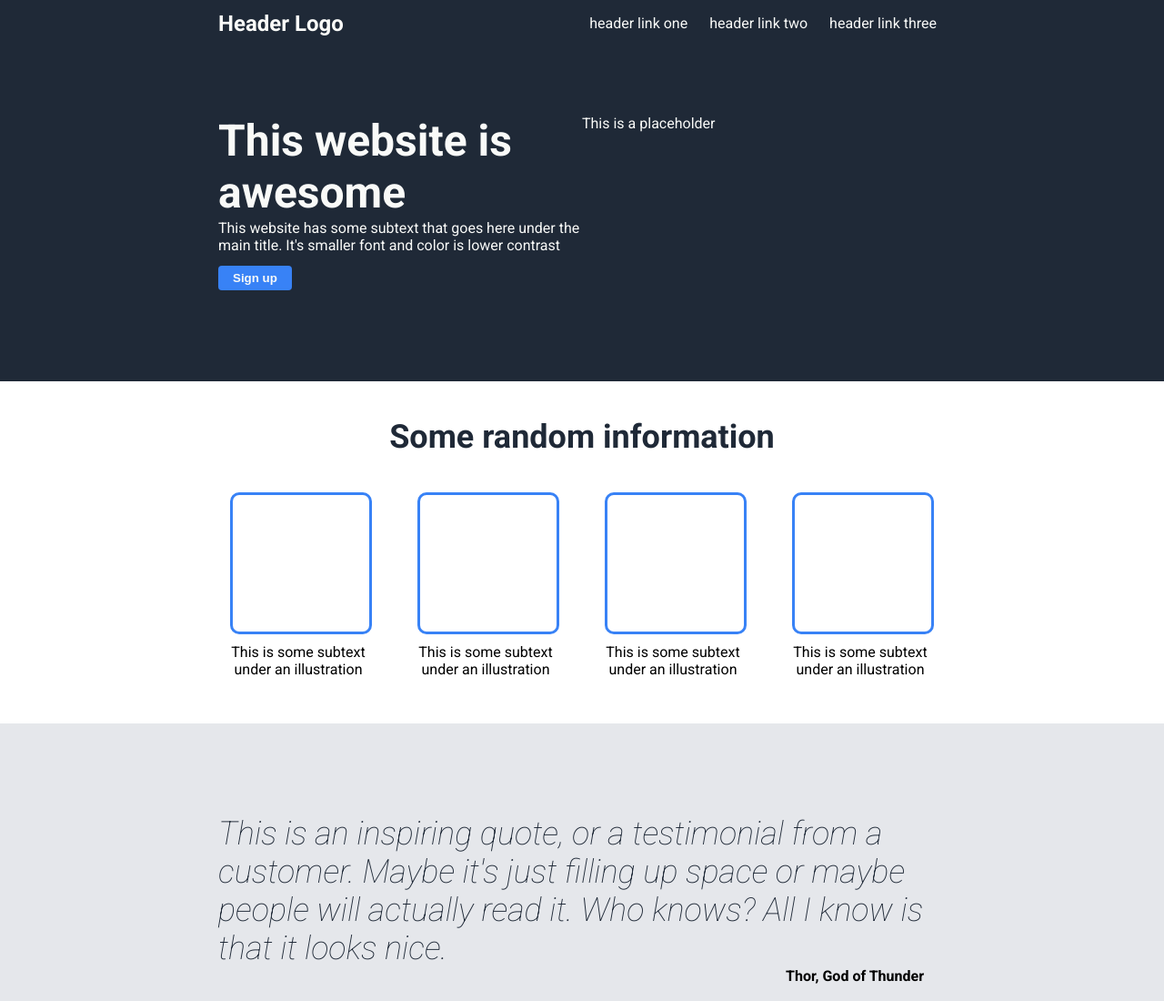
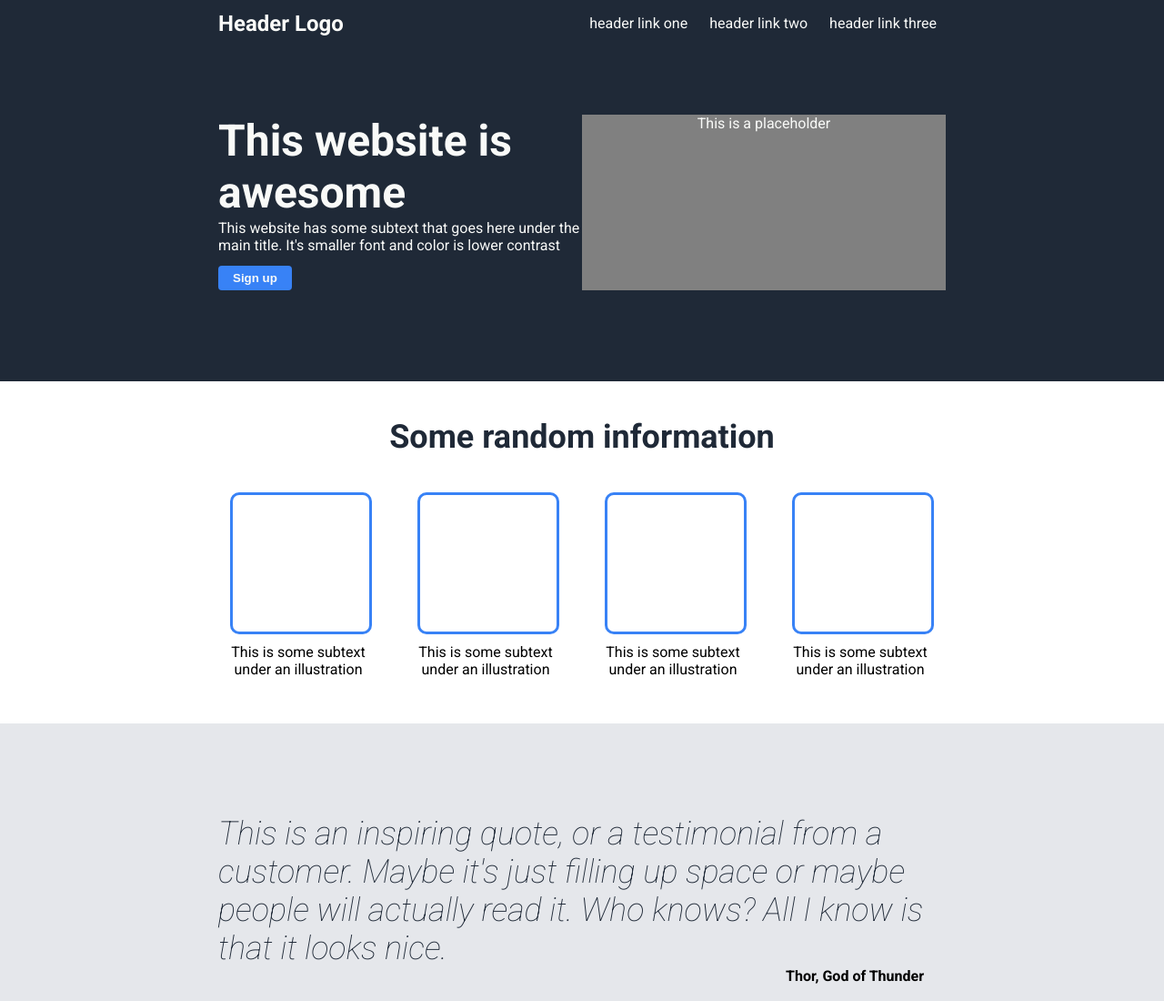
Before and after one commit to chris-kepley/LandingPage, a plain HTML site: page index.html in a window 1280 px wide. Shown: the top 1100 px of the page at 91% size. Drawn offline with Linux system fonts and the light colour scheme.

Commit message:
Final commit
All css is done as well as HTML

```diff
--- a/stylesheet.css
+++ b/stylesheet.css
@@ -142,6 +142,13 @@ h1 {
 
 }
 
+.image-holder {
+  background-color: gray;
+  width: 100%;
+  height: 100%;
+  text-align: center;
+
+}
 
 
 .randomInfo {
```
